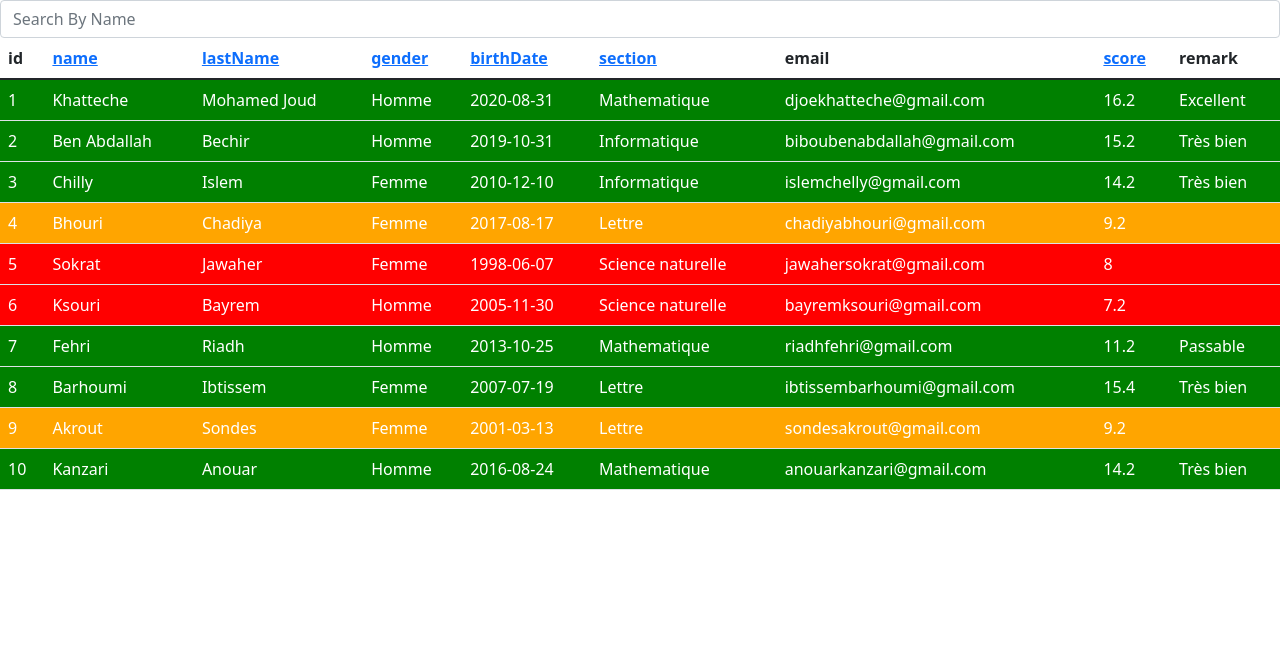
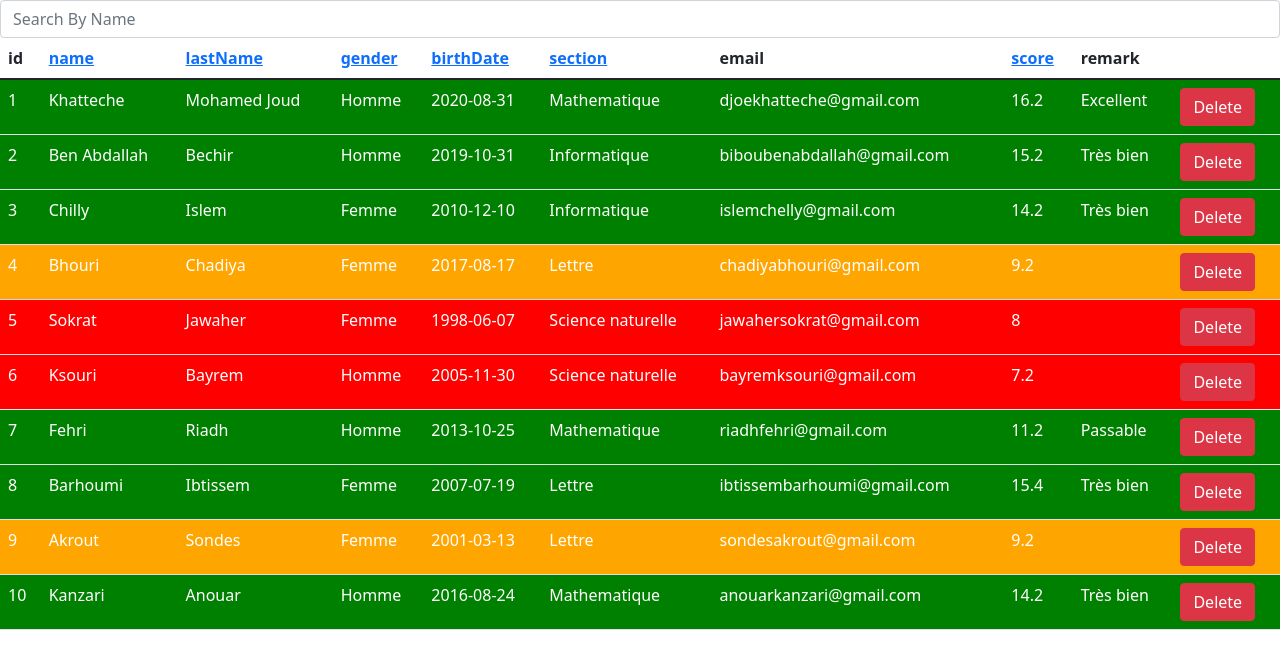
Before and after one commit to Youssef04544/students-results-app, a React (Create React App) app: page / in a window 1280 px wide. Shown: the top 668 px of the page. Built offline with nearby package versions, Linux system fonts and the light colour scheme.

Commit message:
Added delete button and functionality and change the import of the students List into a local variable to be able to modify it without using CRUD for now

```diff
--- a/src/components/StudentRow.jsx
+++ b/src/components/StudentRow.jsx
@@ -1,4 +1,4 @@
-const StudentRow = ({ student }) => {
+const StudentRow = ({ student, onDelete, studentID }) => {
   //gets all the props of a student Object so we can map through them in a row
   const studentInfo = Object.keys(student);
 
@@ -50,6 +50,11 @@ const StudentRow = ({ student }) => {
         }
       })}
       {getTheRemark()}
+      <td>
+        <button className='btn btn-danger' onClick={() => onDelete(studentID)}>
+          Delete
+        </button>
+      </td>
     </tr>
   );
 };
--- a/src/components/StudentsTable.jsx
+++ b/src/components/StudentsTable.jsx
@@ -1,7 +1,8 @@
 import React, { useState } from "react";
-import Students from "../helpers/Students";
+import TheStudents from "../helpers/Students";
 import StudentRow from "./StudentRow";
 
+let Students = TheStudents;
 const StudentsTable = () => {
   const [currentStudents, setCurrentStudents] = useState(Students);
   const [gotStudents, setGotStudents] = useState(true);
@@ -12,15 +13,16 @@ const StudentsTable = () => {
     if (filterName === "") {
       setCurrentStudents(Students);
     } else {
-      var filteredStudents = Students.filter((student) => {
+      let filteredStudents = Students.filter((student) => {
         return student.name.toLowerCase().includes(filterName.toLowerCase());
       });
       setCurrentStudents(filteredStudents);
-    }
       if (filteredStudents.length >= 1 && !gotStudents) setGotStudents(true);
       else if (filteredStudents.length === 0 && gotStudents)
         setGotStudents(false);
+    }
   };
+
   //sorts the table by score "asc"
   const sortTableScore = () => {
     const sortedTable = currentStudents.sort((student1, student2) => {
@@ -56,6 +58,14 @@ const StudentsTable = () => {
     );
   };
 
+  const removeStudent = (studentID) => {
+    const updatedStudentsArray = currentStudents.filter(
+      (student) => student.id !== studentID
+    );
+    setCurrentStudents((prevStudents) => [...updatedStudentsArray]);
+    Students = [...updatedStudentsArray];
+  };
+
   return (
     <>
       <input
@@ -65,8 +75,7 @@ const StudentsTable = () => {
         aria-label='Search'
         onChange={(e) => filterStudents(e.target.value)}
       />
-      {gotStudents
-        ? "No matches found." && (
+      {gotStudents ? (
         <table className='table'>
           <thead>
             <tr>
@@ -90,12 +99,20 @@ const StudentsTable = () => {
           </thead>
           <tbody>
             {currentStudents.map((student) => {
-                  return <StudentRow student={student} key={student.id} />;
+              return (
+                <StudentRow
+                  student={student}
+                  key={student.id}
+                  onDelete={removeStudent}
+                  studentID={student.id}
+                />
+              );
             })}
           </tbody>
         </table>
-          )
-        : "No matches found"}
+      ) : (
+        "No matches found"
+      )}
     </>
   );
 };
```
Lines whose indentation alone changed are shown as unchanged.
